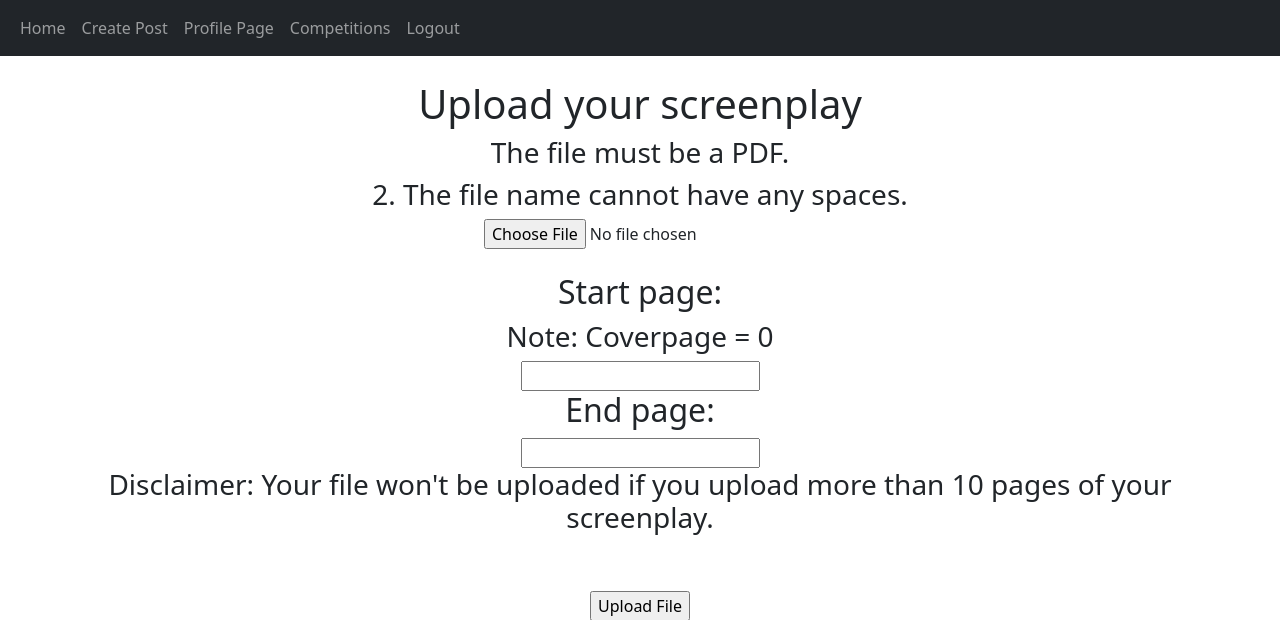
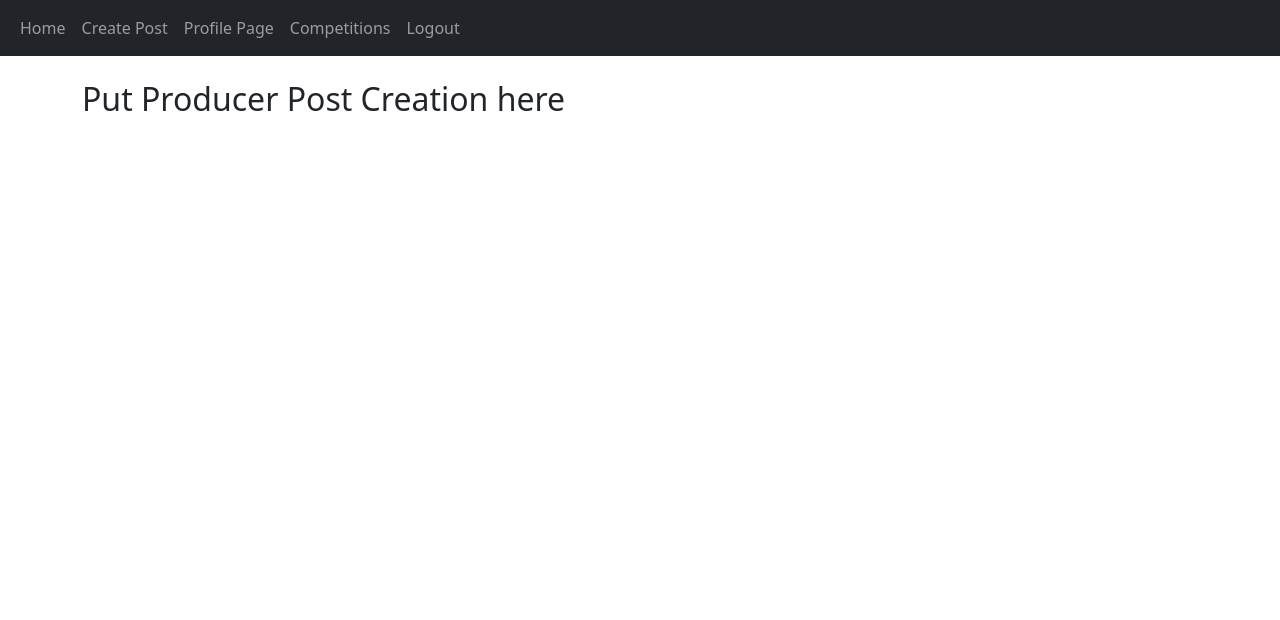
Before and after one commit to Ansh8729/FilmNEA, a Flask app: page /post in a window 1280 px wide. Shown: the top 620 px of the page. Run offline with Flask 3, Linux system fonts and the light colour scheme; a user stored in the database is signed in.

Commit message:
Create Post page now varies with account type

```diff
--- a/website/templates/create_post.html
+++ b/website/templates/create_post.html
@@ -9,6 +9,7 @@
     <title>Document</title>
 </head>
 <body>
+    {% if userdetails.accounttype == 1 %}
     <div style="text-align:center" class="container">
         <h1>Upload your screenplay</h1>
         <h3>The file must be a PDF.</h3>
@@ -37,6 +38,10 @@
             {% endif %}
         {% endwith %}
     </div>
+    {% else %}
+    <h2>Put Producer Post Creation here</h2>
+    {% endif %}
+
 </body>
 </html>
 {% endblock %}
--- a/website/views.py
+++ b/website/views.py
@@ -118,6 +118,7 @@ def pageeditor():
 @views.route("/post", methods=['GET', 'POST'])
 @login_required
 def post():
+    userdetails = Users.query.order_by(Users.id.desc()).first()
     form = UploadFileForm()
     if form.validate_on_submit():
         # The data is grabbed from the form
@@ -140,7 +141,7 @@ def post():
                 shutil.move("finalfile.pdf",'static/files')
                 return render_template("home.html", user=current_user)
 
-    return render_template('create_post.html', form=form, user=current_user)
+    return render_template('create_post.html', form=form, user=current_user, userdetails=userdetails)
 
 '''
         if AreThereSpaces(file.filename) == True:
```
Also changed, not shown: instance/database.db.
